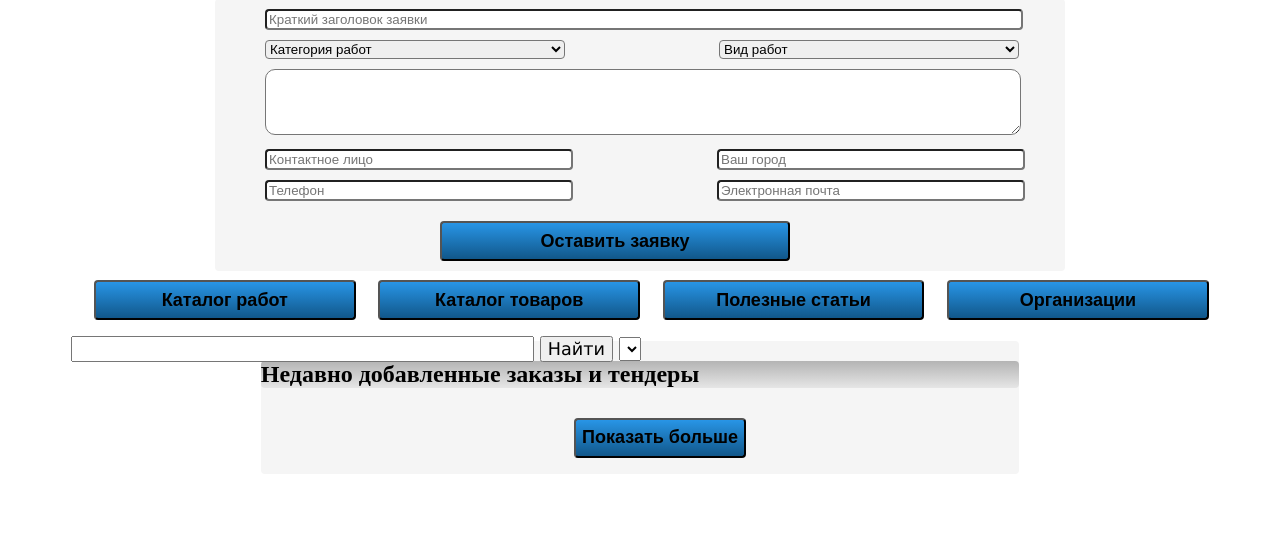
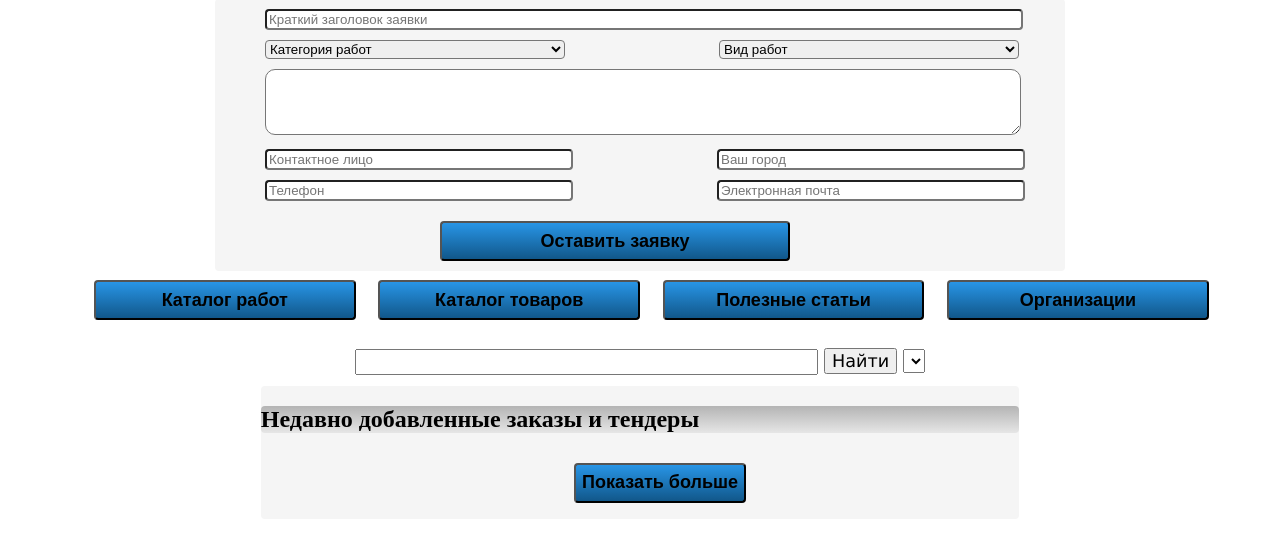
Before and after one commit to siarheiNaralenkau/Remontnik, a Django app: page /remont/ in a window 1280 px wide. Shown: the part 223-765 px from the top of the page. Run offline with Django 3.2, Linux system fonts and the light colour scheme; data comes from the database, SQL or seed files in the repository; data that the repository does not hold is empty; parts of the project's set-up code (start-up, migrations or seed data) failed here and were passed over.

Commit message:
Updates for search

```diff
--- a/remont/static/remont/css/index.css
+++ b/remont/static/remont/css/index.css
@@ -59,14 +59,22 @@
 }
 
 .searchCompany {
+    height: 50px;
     width: 90%;
-    height: 50px;
-    margin-top: 20px;
-    margin-left: 5%;
+    margin: 0 auto;
+    text-align: center;
+    white-space: nowrap;
+    line-height: 50px;
+    overflow: hidden;
 }
 
 .searchInput {
     width: 40%;
+    display: inline-block;
+    vertical-align: middle;
+
+    *display: inline;
+    *margin: 0 20px 0 20px;
 }
 
 .top10Inner {
--- a/remont/templates/remont/index.html
+++ b/remont/templates/remont/index.html
@@ -75,6 +75,7 @@
                 },
                 minLength: 5,
                 select: function(event, ui) {
+                    // Forward to organization profile review...
                     console.log("Selected: " + ui);
                 }
             });
--- a/remont/views.py
+++ b/remont/views.py
@@ -60,15 +60,16 @@ def suggest_job_save(request):
 
 # Поиск организации по ключевым словам
 def search_organizations(request):
-    keyPhrase = request.REQUEST["q"]
+    key_phrase = request.REQUEST["q"]
     orgs = OrganizationProfile.objects.all()
     response_data = []
     for org in orgs:
         job_types = org.job_types.all()
         for job_type in job_types:
-            if keyPhrase in job_type.name:
+            if key_phrase in job_type.name:
                 # response_data.append({'orgName': org.name})
-                response_data.append(org.name)
+                # response_data.append(org.name)
+                response_data.append({'label': org.name, 'value': org.id})
                 break
     print "Found {0} organizations: ".format(len(response_data))
     response = JsonResponse(response_data, safe=False)
```
Also changed, not shown: 12 other files.
